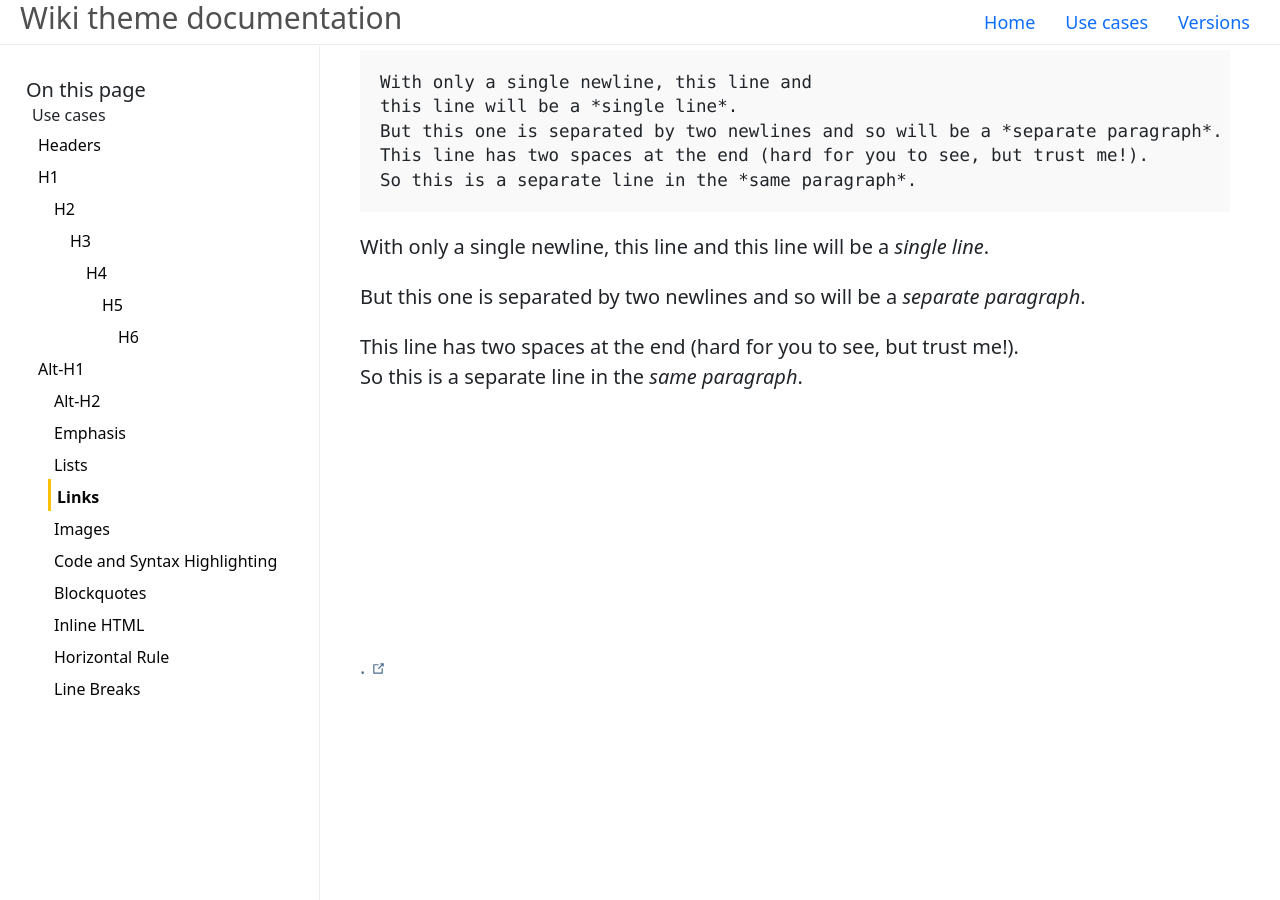
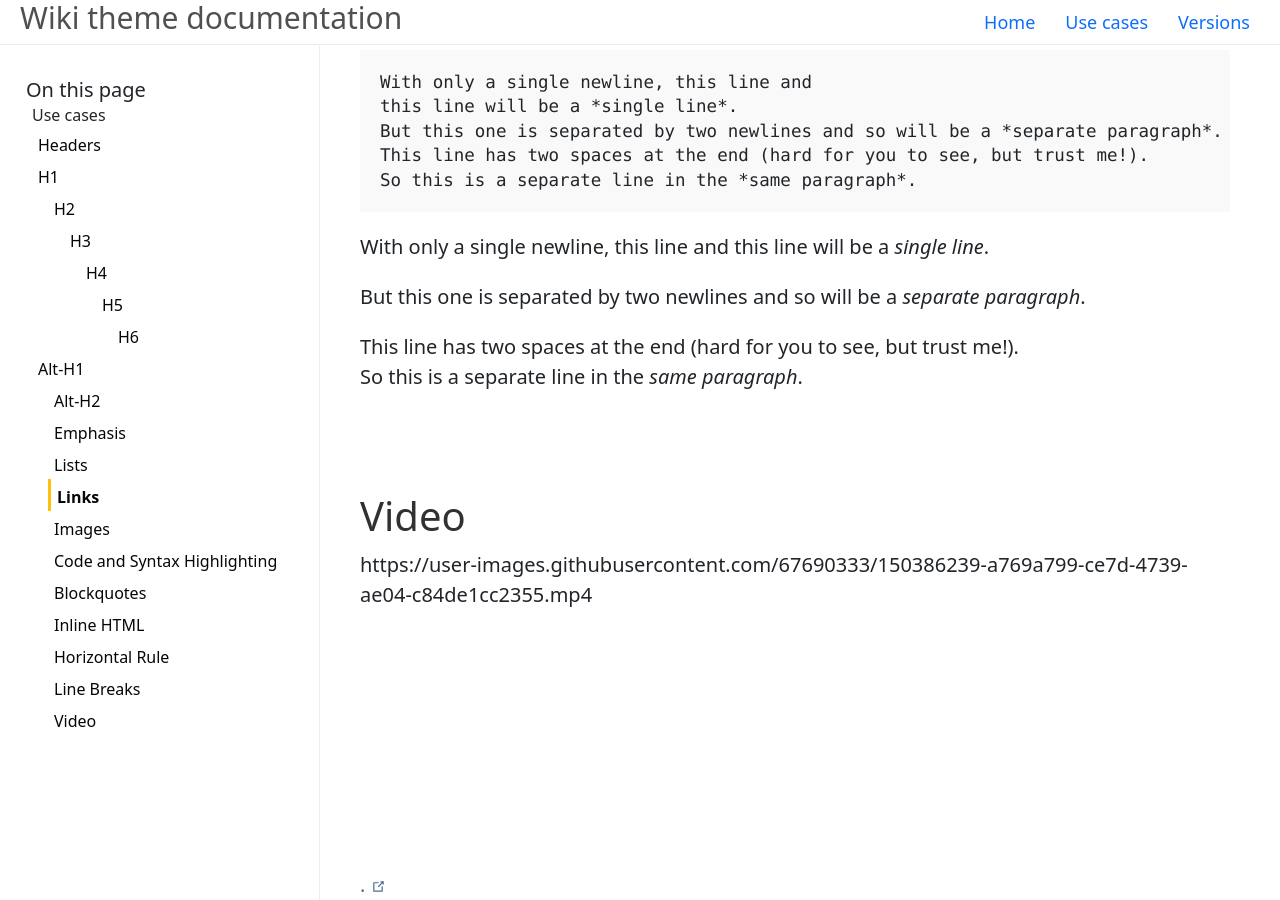
Before and after one commit to zozobalogh0817/zocs, a Jekyll site: the page built from usecases.md, in a window 1280 px wide and 900 px high, scrolled down 8926 px. Built offline with Jekyll 4.4.1, drawn with Linux system fonts in a browser that asks for light colours; comment, search, counter and statistics services are not loaded; before the commit the page ends 9608 px from its top, so only the background shows below that.

Commit message:
fix: adding video to usecases sample

```diff
--- a/usecases.md
+++ b/usecases.md
@@ -288,3 +288,7 @@ But this one is separated by two newlines and so will be a *separate paragraph*.
 
 This line has two spaces at the end (hard for you to see, but trust me!).
 So this is a separate line in the *same paragraph*.
+
+## Video
+
+https://user-images.githubusercontent.com/67690333/150386239-a769a799-ce7d-4739-ae04-c84de1cc2355.mp4
```
